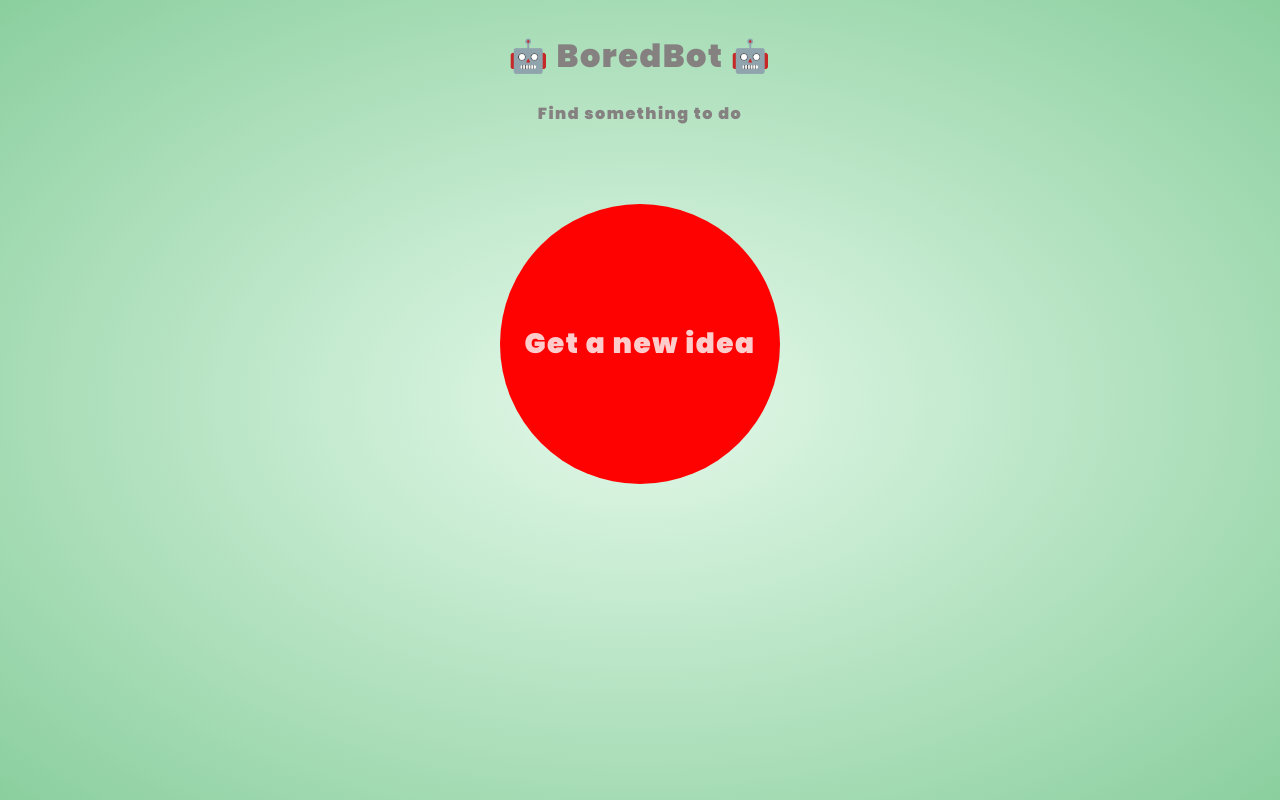
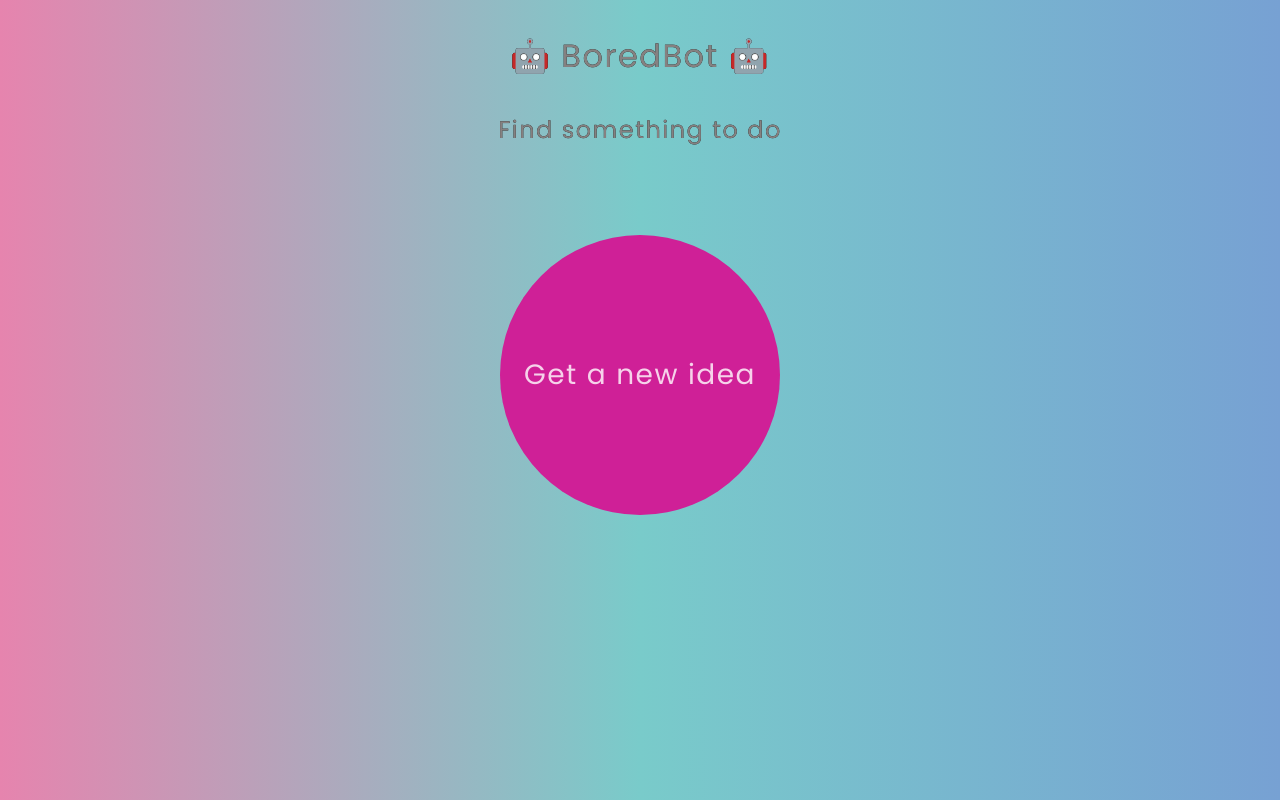
Before and after one commit to olena-ole/bored-bot, a plain HTML site: page index.html in a window 1280 px wide. Drawn offline with Linux system fonts and the light colour scheme.

Commit message:
added event listener for button, changed styling

```diff
--- a/index.html
+++ b/index.html
@@ -12,10 +12,9 @@
 </head>
 <body>
     <div class="container">
-        <h1>🤖 BoredBot 🤖</h1>
-        <h4>Find something to do</h4>
-        <p id="activity-name"></p>
-        <button>Get a new idea</button>
+        <h1 id="title">🤖 BoredBot 🤖</h1>
+        <h4 id="activity-name">Find something to do</h4>
+        <button id="get-btn">Get a new idea</button>
     </div>
 
     <script src="index.js"></script>
--- a/index.js
+++ b/index.js
@@ -1 +1,15 @@
 'use strict';
+
+const getBtn = document.querySelector('#get-btn');
+
+function getNewIdea() {
+
+    fetch('https://apis.scrimba.com/bored/api/activity')
+        .then(response => response.json())
+        .then(data => {
+            document.querySelector('#activity-name').textContent = data.activity;
+            document.getElementById('title').textContent = '🥳 HappyBot 🤩';
+        });
+};
+
+getBtn.addEventListener('click', getNewIdea);
--- a/style.css
+++ b/style.css
@@ -7,9 +7,20 @@ h1 {
     font-size: 1.7rem;
 }
 
+h4 {
+    font-size: 1.5rem;
+}
+
+h1, h4 {
+    font-weight: 400;
+    text-shadow: 0px 0px .5px rgba(0, 0, 0, 1);
+}
+
 body {
     margin: 0;
-    background: radial-gradient(#E4F9EA, #8BCF9E);
+    background: #77A1D3;  /* fallback for old browsers */
+    background: -webkit-linear-gradient(to right, #E684AE, #79CBCA, #77A1D3);  /* Chrome 10-25, Safari 5.1-6 */
+    background: linear-gradient(to right, #E684AE, #79CBCA, #77A1D3); /* W3C, IE 10+/ Edge, Firefox 16+, Chrome 26+, Opera 12+, Safari 7+ */
     height: 100vh;
     color: #858181;
     font-family: 'Poppins', sans-serif;
@@ -24,17 +35,22 @@ body {
 
 button {
     margin-top: 2em;
-    background: #FE0202;
+    background: #CF2097;
     width: 10em;
     height: 10em;
     border: none;
     border-radius: 50%;
     cursor: pointer;
     color: rgba(255, 255, 255, .8);
-    font-weight: 900;
     font-size: 1.25rem;
     font-family: inherit;
     letter-spacing: inherit;
+}
+
+button:hover,
+button:focus {
+    border: 2px solid rgba(255, 255, 255, .8);
+    color: #fff;
 }
 
 @media (min-width:500px) {
```
